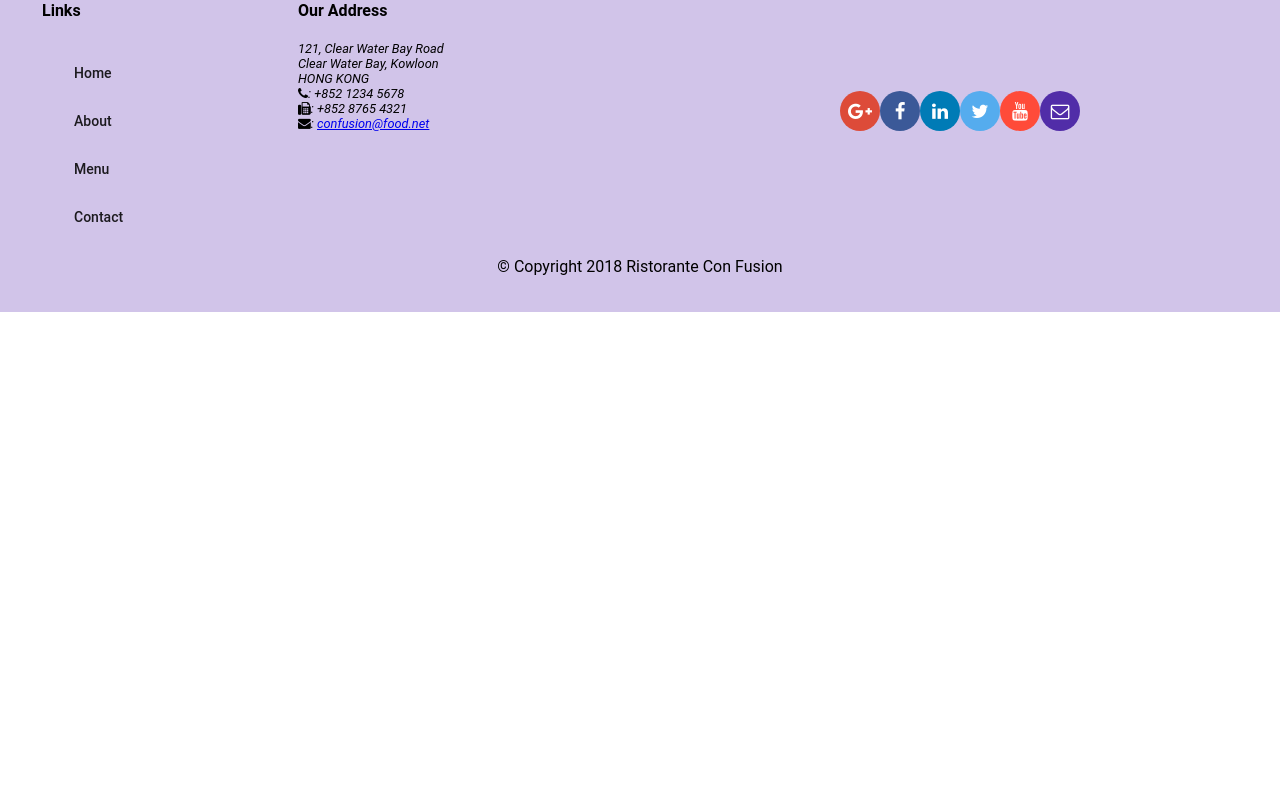
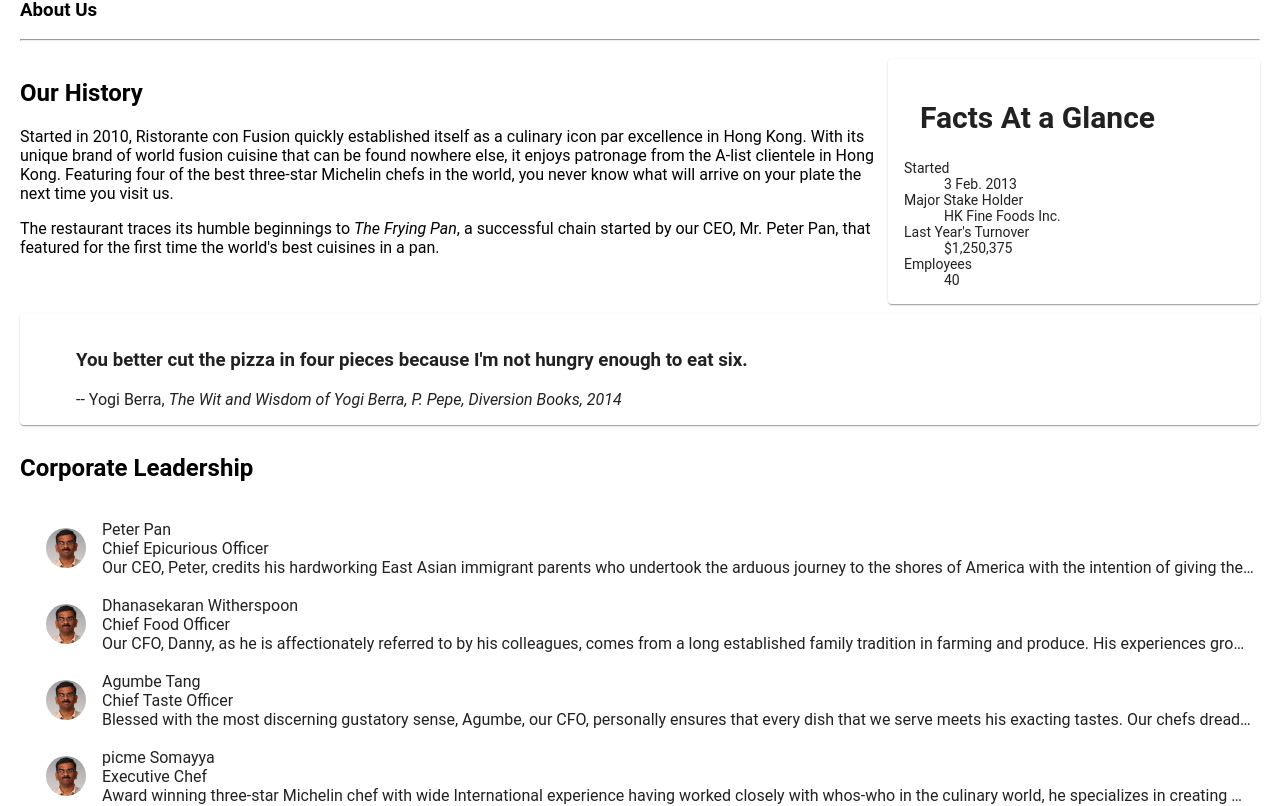
Before and after one commit to muhammedramshin/angularlearning, an Angular app: page /about in a window 1280 px wide. Before the commit this address led to /. Shown: the part 379-1185 px from the top of the page. Before the commit the page ends 800 px from the top, so only its background shows below. Built offline with nearby package versions, Linux system fonts and the light colour scheme.

Commit message:
completed second assignment, added service, new mat list , new grid, new image

```diff
--- a/src/app/about/about.component.html
+++ b/src/app/about/about.component.html
@@ -1,3 +1,73 @@
-<p>
-  about works!
-</p>
+<div class="container"
+  fxLayout="column"
+  fxLayoutGap="10px">
+
+  <div fxFlex>
+    <div>
+        <h3>About Us</h3>
+        <hr>
+    </div>
+  </div>
+
+  <div fxFlex>
+    <div fxLayout="column" fxLayout.gt-sm="row">
+      <div fxFlex="70">
+        <h2>Our History</h2>
+        <p>Started in 2010, Ristorante con Fusion quickly established itself as a culinary icon par excellence in Hong Kong. With its unique brand of world fusion cuisine that can be found nowhere else, it enjoys patronage from the A-list clientele in Hong Kong.  Featuring four of the best three-star Michelin chefs in the world, you never know what will arrive on your plate the next time you visit us.</p>
+        <p>The restaurant traces its humble beginnings to <em>The Frying Pan</em>, a successful chain started by our CEO, Mr. Peter Pan, that featured for the first time the world's best cuisines in a pan.</p>
+      </div>
+      <div fxFlex="30">
+        <mat-card>
+          <mat-card-header>
+            <mat-card-title>
+            <h2>Facts At a Glance</h2>
+            </mat-card-title>
+          </mat-card-header>
+          <mat-card-content>
+            <dl>
+              <dt>Started</dt>
+              <dd>3 Feb. 2013</dd>
+              <dt>Major Stake Holder</dt>
+              <dd>HK Fine Foods Inc.</dd>
+              <dt>Last Year's Turnover</dt>
+              <dd>$1,250,375</dd>
+              <dt>Employees</dt>
+              <dd>40</dd>
+            </dl>
+          </mat-card-content>
+        </mat-card>
+      </div>
+    </div>
+  </div>
+
+  <div fxFlex>
+    <mat-card>
+      <blockquote>
+        <h3>You better cut the pizza in four pieces because
+            I'm not hungry enough to eat six.</h3>
+        <footer>-- Yogi Berra,
+          <cite>The Wit and Wisdom of Yogi Berra,
+            P. Pepe, Diversion Books, 2014</cite>
+        </footer>
+      </blockquote>
+    </mat-card>
+  </div>
+
+  <div fxFlex>
+    <h2>Corporate Leadership</h2>
+    <mat-list>
+      <mat-list-item *ngFor="let leader of leaders">
+        <img matListAvatar src={{leader.image}} alt={{leader.name}}>
+
+        <p matLine>
+          <span>{{leader.name}}</span><br>
+          <span>{{leader.designation }}</span><br>
+          <span> {{leader.description}} </span>
+
+        </p>
+        <br><br><br><br><br>
+      </mat-list-item>
+    </mat-list>
+
+  </div>
+</div>
--- a/src/app/about/about.component.scss
+++ b/src/app/about/about.component.scss
@@ -0,0 +1,3 @@
+.mat-list-item{
+    padding: 10px;
+}
--- a/src/app/about/about.component.ts
+++ b/src/app/about/about.component.ts
@@ -1,15 +1,17 @@
 import { Component, OnInit } from '@angular/core';
-
+import {Leader} from '../shared/leader';
+import { LeaderService } from '../services/leader.service';
 @Component({
   selector: 'app-about',
   templateUrl: './about.component.html',
   styleUrls: ['./about.component.scss']
 })
 export class AboutComponent implements OnInit {
-
-  constructor() { }
+  leaders: Leader[];
+  constructor(private leaderservice: LeaderService) { }
 
   ngOnInit() {
+    this.leaders = this.leaderservice.getLeaders();
   }
 
 }
--- a/src/app/app-routing/routes.ts
+++ b/src/app/app-routing/routes.ts
@@ -11,5 +11,6 @@
   { path: 'menu',     component: MenuComponent },
   { path: 'dishdetail/:id',     component: DishdetailComponent },
   { path: '', redirectTo: '/home', pathMatch: 'full' },
+  { path: 'about',     component: AboutComponent },
   { path: 'contactus',     component: ContactComponent }
 ];
--- a/src/app/app.module.ts
+++ b/src/app/app.module.ts
@@ -7,6 +7,7 @@
 import 'hammerjs';
 import {DishService} from './services/dish.service';
 import {PromotionService} from './services/promotion.service';
+
 import {MatCardModule} from '@angular/material/card';
 import {MatButtonModule} from '@angular/material/button';
 import {MatGridListModule} from '@angular/material/grid-list';
@@ -20,6 +21,7 @@
 import { HomeComponent } from './home/home.component';
 import { ContactComponent } from './contact/contact.component';
 import { AppRoutingModule } from './app-routing/app-routing.module';
+import { LeaderService } from './services/leader.service';
 @NgModule({
   declarations: [
     AppComponent,
@@ -43,7 +45,7 @@
     AppRoutingModule
 
   ],
-  providers: [DishService,PromotionService],
+  providers: [DishService,PromotionService,LeaderService],
   bootstrap: [AppComponent]
 })
 export class AppModule { }
--- a/src/app/footer/footer.component.html
+++ b/src/app/footer/footer.component.html
@@ -9,10 +9,10 @@
       <div fxFlex="40" fxFlexOffset="20px">
         <h4>Links</h4>
         <mat-list>
-          <mat-list-item><a mat-button>Home</a></mat-list-item>
-          <mat-list-item><a mat-button>About</a></mat-list-item>
-          <mat-list-item><a mat-button>Menu</a></mat-list-item>
-          <mat-list-item><a mat-button>Contact</a></mat-list-item>
+          <mat-list-item ><a mat-button routerLink="/home" routerLinkActive="active">Home</a></mat-list-item>
+          <mat-list-item><a mat-button routerLink="/about" routerLinkActive="active">About</a></mat-list-item>
+          <mat-list-item><a mat-button routerLink="/menu" routerLinkActive="active">Menu</a></mat-list-item>
+          <mat-list-item><a mat-button routerLink="/contactus" routerLinkActive="active">Contact</a></mat-list-item>
         </mat-list>
       </div>
       <div fxFlex="55">
--- a/src/app/header/header.component.html
+++ b/src/app/header/header.component.html
@@ -1,7 +1,7 @@
 <mat-toolbar color="primary">
   <span><img src="/assets/images/logo.png" height=30 width=41></span>
   <a mat-button routerLink="/home" routerLinkActive="active"><span class="fa fa-home fa-lg"></span> Home</a>
-  <a mat-button><span class="fa fa-info fa-lg"></span> About</a>
+  <a mat-button routerLink="/about" routerLinkActive="active"><span class="fa fa-info fa-lg"></span> About</a>
   <a mat-button routerLink="/menu" routerLinkActive="active"><span class="fa fa-list fa-lg"></span> Menu</a>
   <a mat-button routerLink="/contactus" routerLinkActive="active"><span class="fa fa-address-card fa-lg"></span> Contact</a>
 </mat-toolbar>
--- a/src/app/home/home.component.html
+++ b/src/app/home/home.component.html
@@ -33,4 +33,19 @@
   </mat-card-content>
 </mat-card>
 
+<mat-card *ngIf="leader" fxFlex>
+  <mat-card-header>
+    <div mat-card-avatar></div>
+    <mat-card-title>
+      <h3>{{leader.name | uppercase}}</h3>
+    </mat-card-title>
+  </mat-card-header>
+  <img mat-card-image src={{leader.image}} alt={{leader.name}}>
+  <mat-card-content>
+    <h3>{{leader.designation }}</h3>
+    <p>{{leader.description}}
+    </p>
+  </mat-card-content>
+</mat-card>
+
 </div>
--- a/src/app/home/home.component.ts
+++ b/src/app/home/home.component.ts
@@ -3,6 +3,8 @@
 import { DishService } from '../services/dish.service';
 import { Promotion } from '../shared/promotion';
 import { PromotionService } from '../services/promotion.service';
+import {Leader} from '../shared/leader';
+import { LeaderService } from '../services/leader.service';
 @Component({
   selector: 'app-home',
   templateUrl: './home.component.html',
@@ -12,13 +14,15 @@
 
   dish: Dish;
   promotion: Promotion;
-
+leader:Leader;
   constructor(private dishservice: DishService,
-    private promotionservice: PromotionService) { }
+    private promotionservice: PromotionService, private leaderservice: LeaderService) { }
 
   ngOnInit() {
     this.dish = this.dishservice.getFeaturedDish();
     this.promotion = this.promotionservice.getFeaturedPromotion();
+    this.leader = this.leaderservice.getFeaturedLeader();
+
   }
 
 }
--- /dev/null
+++ b/src/app/services/leader.service.ts
@@ -0,0 +1,21 @@
+import { Injectable } from '@angular/core';
+import { LEADERS } from '../shared/leaders';
+import { Leader } from '../shared/leader';
+
+@Injectable({
+  providedIn: 'root'
+})
+export class LeaderService {
+
+  constructor() { }
+  getLeaders(): Leader[]{
+    return LEADERS;
+  }
+  getLeader(id: string): Leader {
+    return LEADERS.filter((leader) => (leader.id === id))[0];
+  }
+
+  getFeaturedLeader(): Leader {
+    return LEADERS.filter((leader) => leader.featured)[0];
+  }
+}
--- /dev/null
+++ b/src/app/shared/leader.ts
@@ -0,0 +1,9 @@
+export class Leader {
+    id:string;
+    name:string;
+    image:string;
+    designation:string;
+    abbr:string;
+    featured:boolean;
+    description:string;
+}
--- /dev/null
+++ b/src/app/shared/leaders.ts
@@ -0,0 +1,45 @@
+import {Leader } from './leader';
+
+export const LEADERS: Leader[] = [
+    {
+
+      id: '0',
+      name: 'Peter Pan',
+      image: '/assets/images/picme.png',
+      designation: 'Chief Epicurious Officer',
+      abbr: 'CEO',
+      featured: false,
+      // tslint:disable-next-line:max-line-length
+      description: 'Our CEO, Peter, credits his hardworking East Asian immigrant parents who undertook the arduous journey to the shores of America with the intention of giving their children the best future. His mother\'s wizardy in the kitchen whipping up the tastiest dishes with whatever is available inexpensively at the supermarket, was his first inspiration to create the fusion cuisines for which The Frying Pan became well known. He brings his zeal for fusion cuisines to this restaurant, pioneering cross-cultural culinary connections.'
+    },
+    {
+      id: '1',
+      name: 'Dhanasekaran Witherspoon',
+      image: '/assets/images/picme.png',
+      designation: 'Chief Food Officer',
+      abbr: 'CFO',
+      featured: false,
+      // tslint:disable-next-line:max-line-length
+      description: 'Our CFO, Danny, as he is affectionately referred to by his colleagues, comes from a long established family tradition in farming and produce. His experiences growing up on a farm in the Australian outback gave him great appreciation for varieties of food sources. As he puts it in his own words, Everything that runs, wins, and everything that stays, pays!'
+    },
+    {
+      id: '2',
+      name: 'Agumbe Tang',
+      image: '/assets/images/picme.png',
+      designation: 'Chief Taste Officer',
+      abbr: 'CTO',
+      featured: false,
+      // tslint:disable-next-line:max-line-length
+      description: 'Blessed with the most discerning gustatory sense, Agumbe, our CFO, personally ensures that every dish that we serve meets his exacting tastes. Our chefs dread the tongue lashing that ensues if their dish does not meet his exacting standards. He lives by his motto, You click only if you survive my lick.'
+    },
+    {
+      id: '3',
+      name: 'picme Somayya',
+      image: '/assets/images/picme.png',
+      designation: 'Executive Chef',
+      abbr: 'EC',
+      featured: true,
+      // tslint:disable-next-line:max-line-length
+      description: 'Award winning three-star Michelin chef with wide International experience having worked closely with whos-who in the culinary world, he specializes in creating mouthwatering Indo-Italian fusion experiences. He says, Put together the cuisines from the two craziest cultures, and you get a winning hit! Amma Mia!'
+    }
+  ];
```
Also changed, not shown: src/assets/images/picme.png (added), 1 other file (tests, documents, lock files or other folders).
